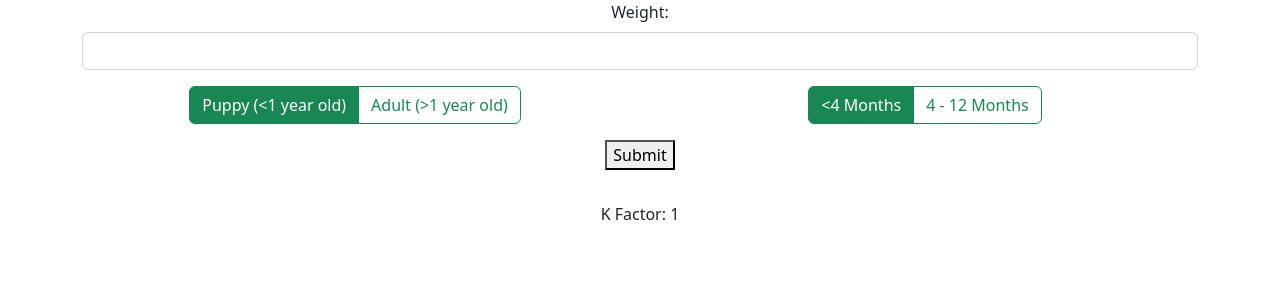
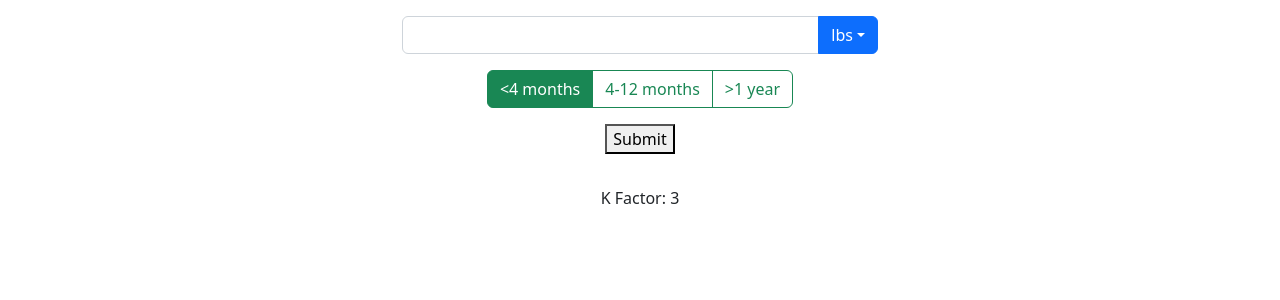
Before and after one commit to Naksp/PupCalCalc, a React (Create React App) app: page / in a window 1280 px wide. Shown: the top 300 px of the page. Built offline with nearby package versions, Linux system fonts and the light colour scheme.

Commit message:
implement full calculator functionality

```diff
--- a/src/App.scss
+++ b/src/App.scss
@@ -28,6 +28,19 @@
   color: #61dafb;
 }
 
+.row {
+  margin-bottom: 16px;
+}
+
+#app-container {
+  max-width: 500px;
+  border: #444;
+}
+
+.button {
+  max-width: 150px;
+}
+
 @keyframes App-logo-spin {
   from {
     transform: rotate(0deg);
--- a/src/App.tsx
+++ b/src/App.tsx
@@ -1,7 +1,21 @@
 import React, { useEffect, useState } from 'react';
-import {Form, Container, Row, ButtonGroup, ToggleButton, Col} from 'react-bootstrap';
+import {Form, Container, Row, ButtonGroup, ToggleButton, Col, InputGroup, DropdownButton} from 'react-bootstrap';
 import { Constants } from './Constants';
 import './App.scss';
+import DropdownItem from 'react-bootstrap/esm/DropdownItem';
+
+const PUPPY_0_TO_4_MONTS = 'puppy_0_to_4_months';
+const PUPPY_4_TO_12_MONTHS = 'puppy_4_to_12_months';
+const ADULT = 'adult';
+const INTACT_ADULT = 'intact_adult';
+const NEUTERED_ADULT = 'neutered_adult';
+const INACTIVE_MIN = 'inactive_min';
+const INACTIVE_MAX = 'inactive_max';
+const ACTIVE_MIN = 'active_min';
+const ACTIVE_MAX = 'active_max';
+const WEIGHT_LOSS = 'weight_loss';
+const WEIGHT_GAIN_MIN = 'weight_gain_min';
+const WEIGHT_GAIN_MAX = 'weight_gain_max';
 
 const Multipliers = {
   PUPPY_0_TO_4_MONTS: 3.0,
@@ -20,15 +34,30 @@ const Multipliers = {
   WEIGHT_GAIN_MAX: 1.8,
 }
 
+const KG = 'kg';
+const LBS = 'lbs';
+
+// const multiplierMap = new Map<string, number>([
+//   [PUPPY_0_TO_4_MONTS, 3.0],
+//   [PUPPY_4_TO_12_MONTHS, 2.0],
+//   [INTACT_ADULT, 1.8],
+//   [NEUTERED_ADULT, 1.6],
+
+//   [INACTIVE_MIN, 1.2],
+//   [INACTIVE_MAX, 1.4],
+//   [ACTIVE_MIN, 2.0],
+//   [ACTIVE_MAX, 5.0],
+
+//   [WEIGHT_LOSS, 1.0],
+//   [WEIGHT_GAIN_MIN, 1.2],
+//   [WEIGHT_GAIN_MAX, 1.8],
+// ]);
+
 // Radios
 const ageRadios = [
-  { name: 'Puppy (<1 year old)', value: 'puppy' },
-  { name: 'Adult (>1 year old)', value: 'adult' },
-];
-
-const puppyAgeRadios = [
-  { name: '<4 Months', value: 'lessThanFourMonths' },
-  { name: '4 - 12 Months', value: 'greaterThanFourMonths' },
+  { name: '<4 months', value: PUPPY_0_TO_4_MONTS},
+  { name: '4-12 months', value: PUPPY_4_TO_12_MONTHS},
+  { name: '>1 year', value: ADULT}
 ];
 
 const activityRadios = [
@@ -44,16 +73,17 @@ const neuteredRadios = [
 
 function App() {
 
-  const [result, setResult] = useState<number>();
-  const [multiplier, setMultiplier] = useState<number>(1.0);
-  const [goalMultiplier, setGoalMultiplier] = useState<number>(1.0);
+  const [result, setResult] = useState<string>();
+  const [unit, setUnit] = useState<string>(LBS);
+
+  const [multiplier, setMultiplier] = useState<number>(3.0);
   const [isAdult, setIsAdult] = useState<boolean>(false);
   const [isNeutered, setIsNeutered] = useState<boolean>(true);
 
   const [ageRadioValue, setAgeRadioValue] = useState<string>(ageRadios[0].value);
-  const [puppyAgeRadioValue, setPuppyAgeRadioValue] = useState<string>(puppyAgeRadios[0].value);
-  const [activityRadioValue, setActivityRadioValue] = useState<string>(activityRadios[0].value);
-  const [neuteredRadioValue, setNeuteredRadioValue] = useState<string>(neuteredRadios[0].value);
+  const [activityRadioValue, setActivityRadioValue] = useState<string>('');
+  const [neuteredRadioValue, setNeuteredRadioValue] = useState<string>('');
+
 
   const handleSubmit = async (e: React.FormEvent<HTMLFormElement>) => {
     e.preventDefault();
@@ -63,28 +93,55 @@ function App() {
     };
 
     const rer: number = caclulateRer(Number(formElements.weightInput.value));
-    const n = rer * multiplier;
+    var result: string;
 
-    setResult(n);
+    // Display calorie range if activity level is 'active'
+    if (isAdult && activityRadioValue === 'active') {
+      const min = Math.round(rer * Multipliers.ACTIVE_MIN).toString();
+      const max = Math.round(rer * Multipliers.ACTIVE_MAX).toString();
+      result = `${min} - ${max}`
+
+    } else if (isAdult && activityRadioValue === 'inactive') {
+      const min = Math.round(rer * Multipliers.INACTIVE_MIN).toString();
+      const max = Math.round(rer * Multipliers.INACTIVE_MAX).toString();
+      result = `${min} - ${max}`
+
+    } else {
+      result = Math.round(rer * multiplier).toString();
+    }
+
+    setResult(result);
   }
 
   const caclulateRer = (weight: number): number => {
+    if (unit === LBS) {
+      weight = weight / 2.205;
+    }
     return 70 * Math.pow(weight, 0.75);
   }
 
   const handleAgeChange = (value: string) => {
-    setIsAdult(value === 'adult');
-    setAgeRadioValue(value);
-  }
+    if (value === ADULT) {
+      setIsAdult(true);
 
-  const handlePuppyAgeChange = (value: string) => {
-    setPuppyAgeRadioValue(value);
-    if (value === puppyAgeRadios[0].value) {
+    } else {
+      setIsAdult(false);
+
+      if (value === PUPPY_0_TO_4_MONTS) {
         setMultiplier(Multipliers.PUPPY_0_TO_4_MONTS);
       } else {
         setMultiplier(Multipliers.PUPPY_4_TO_12_MONTHS);
       }
     }
+
+    setAgeRadioValue(value);
+  }
+
+  useEffect(() => {
+    if (isAdult) {
+      handleActivityChange(activityRadioValue);
+    }
+  }, [isAdult])
 
   const handleActivityChange = (value: string) => {
     setActivityRadioValue(value);
@@ -102,22 +159,32 @@ function App() {
     setIsNeutered(value === 'neutered');
   }
 
+  useEffect(() => {
+    if (activityRadioValue === activityRadios[1].value) {
+      setMultiplier(isNeutered ? Multipliers.NEUTERED_ADULT : Multipliers.INTACT_ADULT);
+    }
+  }, [activityRadioValue, isNeutered]);
+
   return (
     <div className='App'>
-      <Container>
+      <Container id='app-container'>
         <Row className='row'>
           <Form onSubmit={handleSubmit}>
-            <Row className='mb-3'>
-              <Form.Group>
-                <Form.Label>Weight: </Form.Label>
+            <Row className='mb-3 mt-3'>
+              <InputGroup>
               <Form.Control id='weightInput' type='number' />
-              </Form.Group>
+                <DropdownButton title={unit}>
+                  <DropdownItem onClick={() => setUnit(LBS)}>lbs</DropdownItem>
+                  <DropdownItem onClick={() => setUnit(KG)}>kg</DropdownItem>
+                </DropdownButton>
+              </InputGroup>
             </Row>
-            <Row className='mb-3'>
-              <Col className='col-6'>
+            <Row>
+              <Col className='col'>
                 <ButtonGroup>
                   {ageRadios.map((radio, idx) => (
                     <ToggleButton
+                      className='button'
                       key={radio.value}
                       id={`radio-${radio.value}`}
                       type="radio"
@@ -132,8 +199,10 @@ function App() {
                   ))}
                 </ButtonGroup>
               </Col>
+            </Row>
+
             { isAdult ?
-                <Col className='col-6'>
+              <Row>
                 <ButtonGroup>
                   {neuteredRadios.map((radio, idx) => (
                     <ToggleButton
@@ -150,29 +219,11 @@ function App() {
                     </ToggleButton>
                   ))}
                 </ButtonGroup>
-                </Col>
-                :
-                <Col className='col-6'>
-                  <ButtonGroup>
-                    {puppyAgeRadios.map((radio, idx) => (
-                      <ToggleButton
-                        key={radio.value}
-                        id={`radio-${radio.value}`}
-                        type="radio"
-                        variant='outline-success'
-                        name="puppyAgeRadio"
-                        value={radio.value}
-                        checked={puppyAgeRadioValue === radio.value}
-                        onChange={(e) => handlePuppyAgeChange(e.currentTarget.value)}
-                      >
-                        {radio.name}
-                      </ToggleButton>
-                    ))}
-                  </ButtonGroup>
-                </Col>
+              </Row>
+              : null
             }
-            </Row>
-            { isAdult ?
+
+            { isAdult && neuteredRadioValue ?
               <Row className='mb-3'>
                 <ButtonGroup>
                   {activityRadios.map((radio, idx) => (
```
Lines whose indentation alone changed are shown as unchanged.
